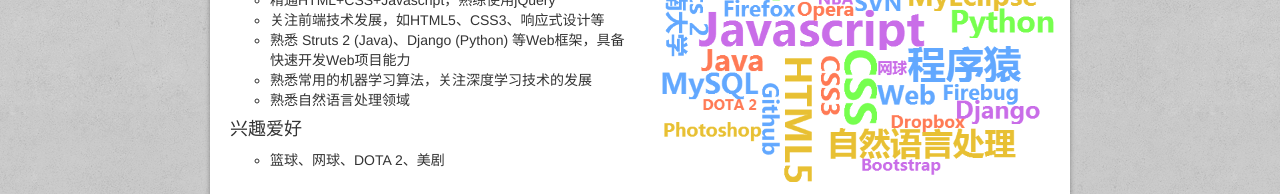
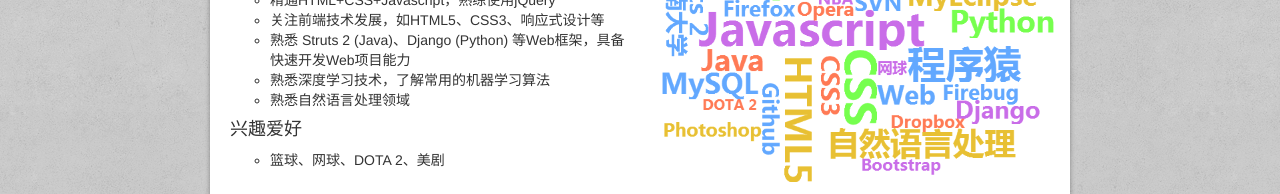
Before and after one commit to playcoin/MyHomepage, a plain HTML site: page index.html in a window 1280 px wide. Shown: the part 488-682 px from the top of the page. Drawn offline with nearby package versions, Linux system fonts and the light colour scheme.

Commit message:
Modify profile

```diff
--- a/index.html
+++ b/index.html
@@ -69,7 +69,7 @@
 								<li>关注前端技术发展，如HTML5、CSS3、响应式设计等</li>
 								<li>熟悉 Struts 2 (Java)、Django (Python) 等Web框架，具备快速开发Web项目能力</li>
 								<!-- <li>熟悉常用算法和数据结构，并能在实践中灵活运用</li> -->
-								<li>熟悉常用的机器学习算法，关注深度学习技术的发展</li>
+								<li>熟悉深度学习技术，了解常用的机器学习算法</li>
 								<li>熟悉自然语言处理领域</li>
 							</ul>
 						</li>
```
